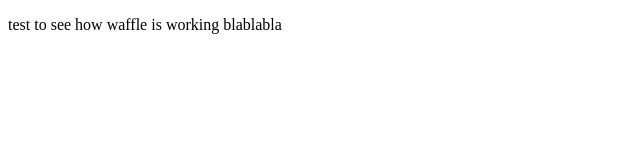
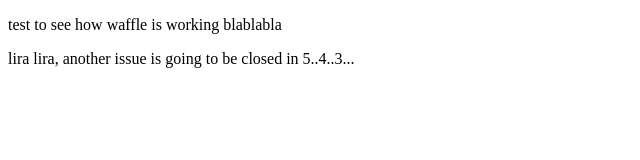
Before and after one commit to waffle-iron/testing-waffle-io, a plain HTML site: page index.html in a window 1280 px wide. Shown: the whole page, without its empty margins (0-640 px from the left). Drawn offline with Linux system fonts and the light colour scheme.

Commit message:
issue 3 will be closed in a bit

```diff
--- a/index.html
+++ b/index.html
@@ -8,5 +8,6 @@
 </head>
 <body>
     <p>test to see how waffle is working blablabla</p>
+    <p>lira lira, another issue is going to be closed in 5..4..3...</p>
 </body>
 </html>
```
